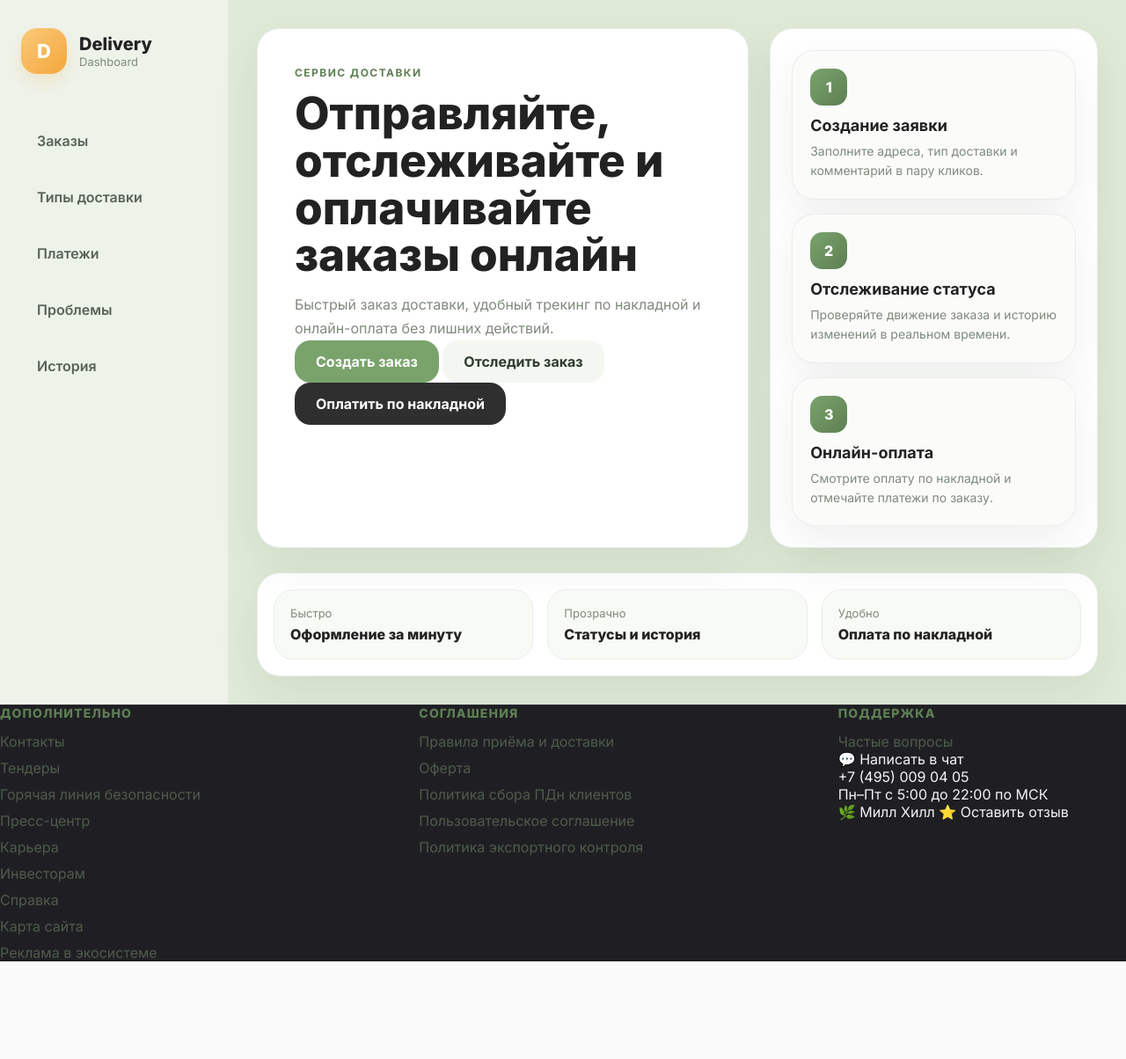
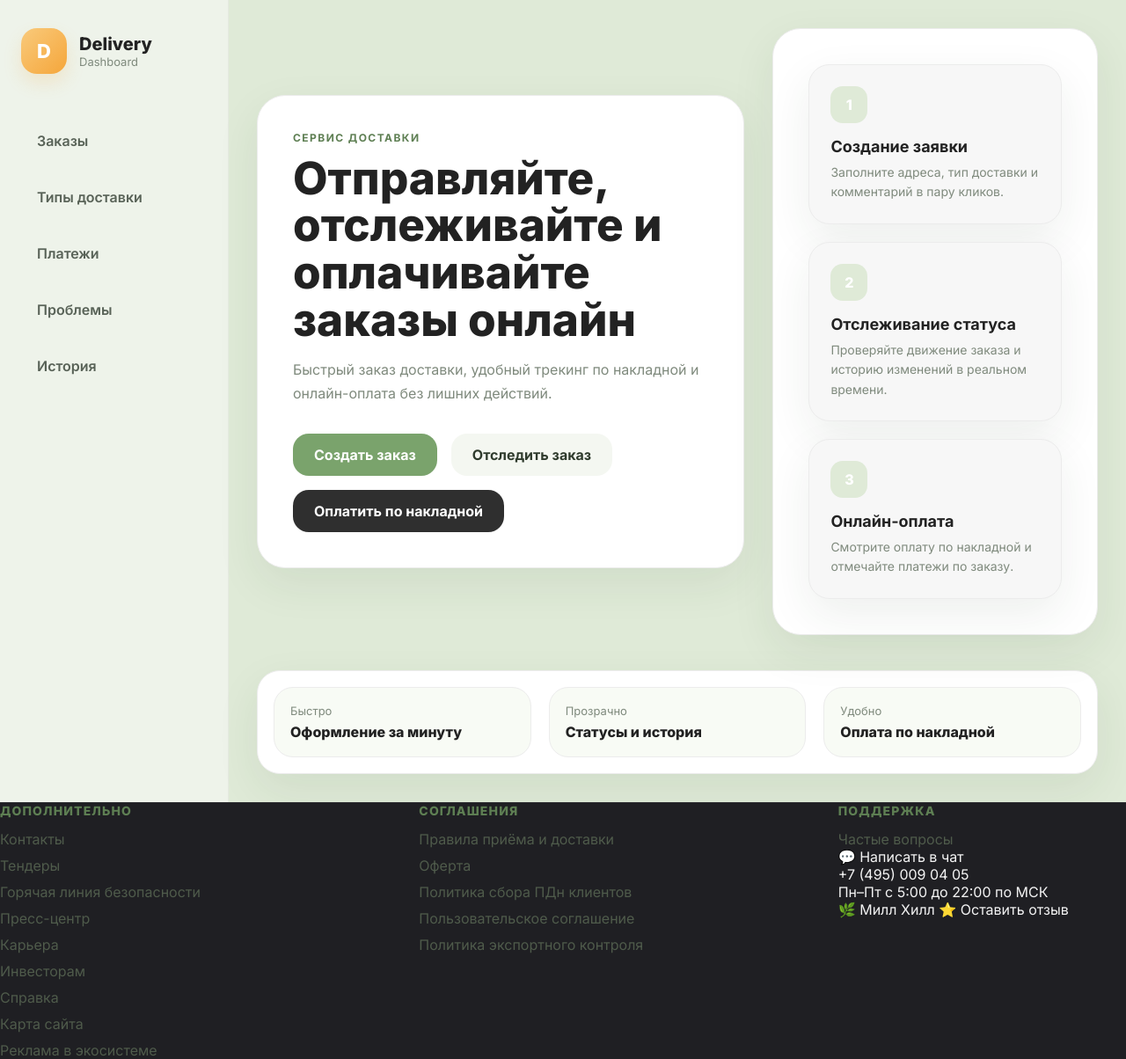
Before and after one commit to Dimapro225675/UP-Delivery, a Django app: page / in a window 1280 px wide. Shown: the whole page at 88% size. Before the commit the page ends 1093 px from the top, so only its background shows below. Run offline with Django 5.2, Linux system fonts and the light colour scheme; data that the repository does not hold is empty.

Commit message:
four commit

```diff
--- a/Order/views.py
+++ b/Order/views.py
@@ -6,6 +6,9 @@ from django.contrib.messages.views import SuccessMessageMixin
 from django.contrib import messages
 from django.http import JsonResponse
 from django.db.models import Q
+from django.shortcuts import redirect
+from django.shortcuts import render
+from django.db.models import Sum
 
 from .models import Order, Payment, StatusHistory, Issue, DeliveryType
 from .forms import (
@@ -166,9 +169,9 @@ def add_status_history(request, order_id):
         order.save()
 
         messages.success(request, 'Статус обновлен')
-        return JsonResponse({'success': True})
+        return redirect('Order:order_detail', pk=order.pk)
 
-    return JsonResponse({'success': False})
+    return redirect('Order:order_detail', pk=order_id)
 
 
 class IssueListView(ListView):
@@ -198,3 +201,41 @@ class IssueUpdateView(LoginRequiredMixin, SuccessMessageMixin, UpdateView):
     template_name = 'issues/issue_resolve_form.html'
     success_url = reverse_lazy('Order:issue_list')
     success_message = 'Проблема обновлена'
+
+def home(request):
+
+    total_orders = Order.objects.count()
+
+    active_orders = Order.objects.filter(
+        status__in=['new', 'assigned', 'in_progress']
+    ).count()
+
+    delivered_orders = Order.objects.filter(
+        status='delivered'
+    ).count()
+
+    issues_count = Issue.objects.filter(
+        resolved=False
+    ).count()
+
+    total_revenue = Payment.objects.filter(
+        status='paid'
+    ).aggregate(
+        total=Sum('amount')
+    )['total'] or 0
+
+    latest_orders = Order.objects.select_related(
+        'client',
+        'delivery_type'
+    ).order_by('-created_at')[:5]
+
+    context = {
+        'total_orders': total_orders,
+        'active_orders': active_orders,
+        'delivered_orders': delivered_orders,
+        'issues_count': issues_count,
+        'total_revenue': total_revenue,
+        'latest_orders': latest_orders,
+    }
+
+    return render(request, 'home.html', context)
--- a/config/urls.py
+++ b/config/urls.py
@@ -16,14 +16,18 @@ Including another URLconf
 """
 from django.contrib import admin
 from django.urls import path, include
-from django.views.generic import TemplateView
 from django.contrib.auth import views as auth_views
+from Order.views import home
 
 urlpatterns = [
     path('admin/', admin.site.urls),
-    path('', TemplateView.as_view(template_name='home.html'), name='home'),
+    path('', home, name='home'),
     path('', include('Order.urls', namespace='Order')),
     path('', include('users.urls', namespace='users')),
     path('accounts/login/', auth_views.LoginView.as_view(), name='login'),
-    path('accounts/logout/', auth_views.LogoutView.as_view(), name='logout'),
+    path(
+        'accounts/logout/',
+        auth_views.LogoutView.as_view(next_page='home'),
+        name='logout'
+    ),
 ]
--- a/static/css/delivery.css
+++ b/static/css/delivery.css
@@ -766,3 +766,66 @@ tbody td{
     text-align:left;
   }
 }
+
+.hero-home{
+    display:grid;
+    grid-template-columns:1.2fr .8fr;
+    gap:32px;
+    align-items:center;
+    margin-bottom:40px;
+}
+
+.hero-home__content,
+.hero-home__panel{
+    background:white;
+    border-radius:32px;
+    padding:40px;
+}
+
+.hero-home__panel{
+    display:flex;
+    flex-direction:column;
+    gap:20px;
+}
+
+.feature-card{
+    padding:24px;
+    border-radius:24px;
+    background:#f7f7f7;
+}
+
+.feature-icon{
+    width:42px;
+    height:42px;
+    border-radius:14px;
+    background:#dfead7;
+    display:flex;
+    align-items:center;
+    justify-content:center;
+    font-weight:800;
+    margin-bottom:16px;
+}
+
+.stats-strip{
+    display:grid;
+    grid-template-columns:repeat(3,1fr);
+    gap:20px;
+}
+
+@media(max-width:1000px){
+
+    .hero-home{
+        grid-template-columns:1fr;
+    }
+
+    .stats-strip{
+        grid-template-columns:1fr;
+    }
+}
+
+.hero-actions{
+    display:flex;
+    flex-wrap:wrap;
+    gap:16px;
+    margin-top:32px;
+}
--- a/templates/home.html
+++ b/templates/home.html
@@ -10,7 +10,7 @@
       Быстрый заказ доставки, удобный трекинг по накладной и онлайн-оплата без лишних действий.
     </p>
 
-    <div class="d-flex flex-wrap gap-3 mt-4">
+    <div class="hero-actions">
       <a href="{% url 'Order:order_create' %}" class="btn btn-primary btn-lg rounded-pill px-4">
         Создать заказ
       </a>
```
